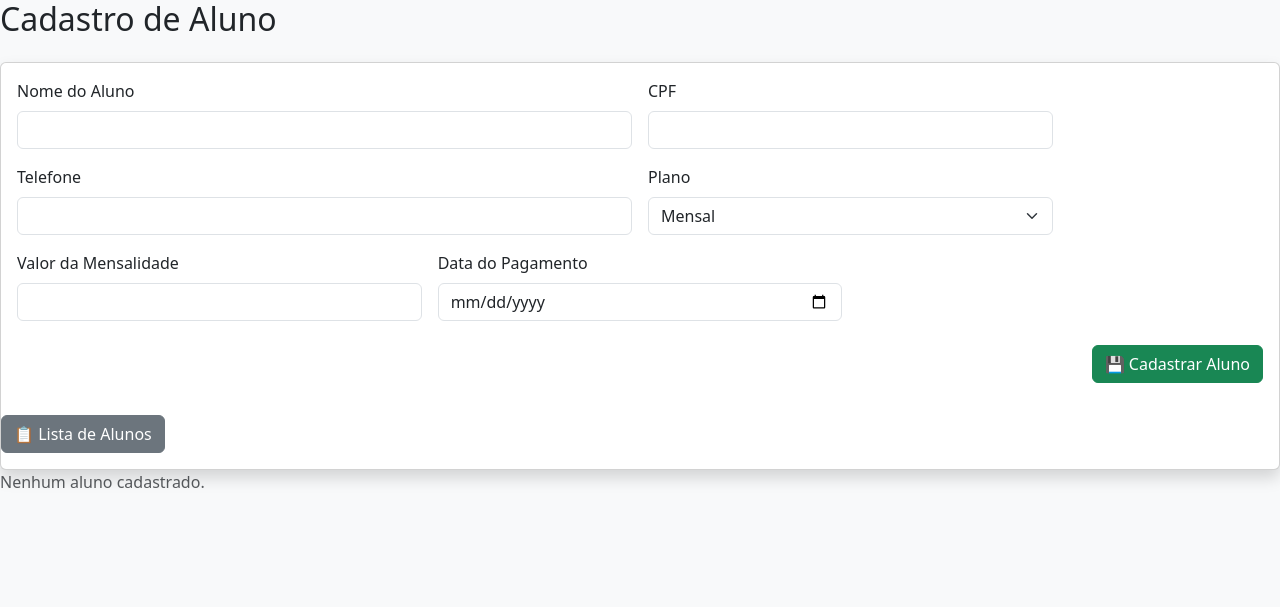
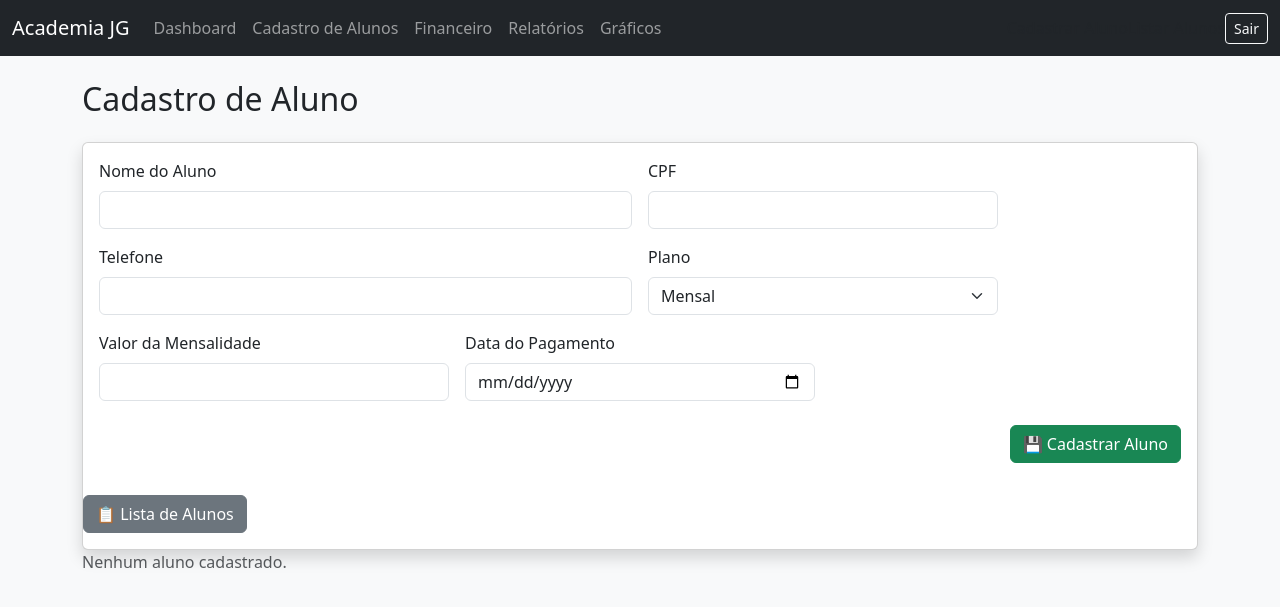
Before and after one commit to Jefferson-Queiroz/academia-jg, a Python web app: template templates/alunos.html in a window 1280 px wide. Shown: the top 607 px of the page. Run offline with Jinja, Linux system fonts and the light colour scheme; the template is opened without the code that fills it, so the values that code supplies are empty.

Commit message:
Reintegrando base.html

```diff
--- a/templates/base.html
+++ b/templates/base.html
@@ -13,7 +13,7 @@
 
 <body class="bg-light">
 
-<!--<nav class="navbar navbar-expand-lg navbar-dark bg-dark">
+<nav class="navbar navbar-expand-lg navbar-dark bg-dark">
   <div class="container-fluid">
     <a class="navbar-brand" href="{{ url_for('dashboard') }}">Academia JG</a>
 
@@ -36,7 +36,7 @@
   </div>
 </nav>
 
-<div class="container mt-4"> -->
+<div class="container mt-4">
     {% block content %}{% endblock %}
 </div>
 
```
